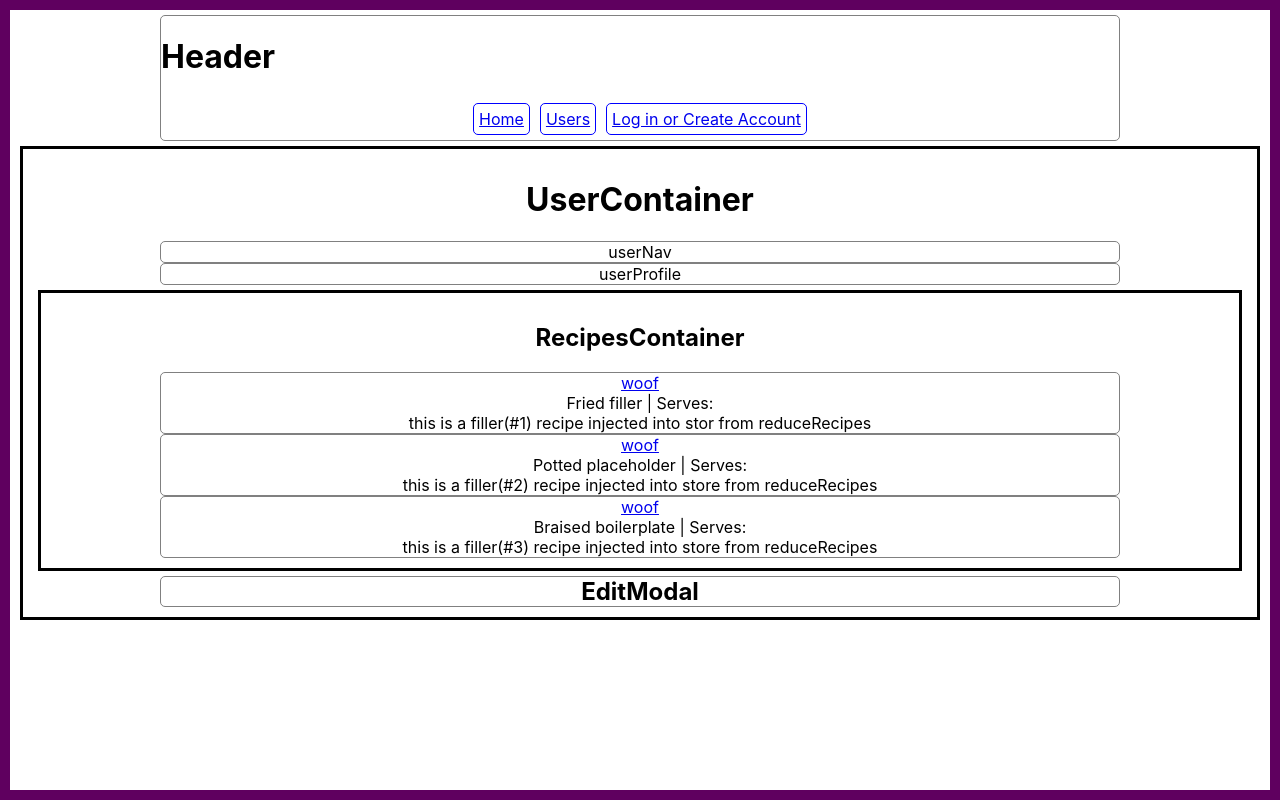
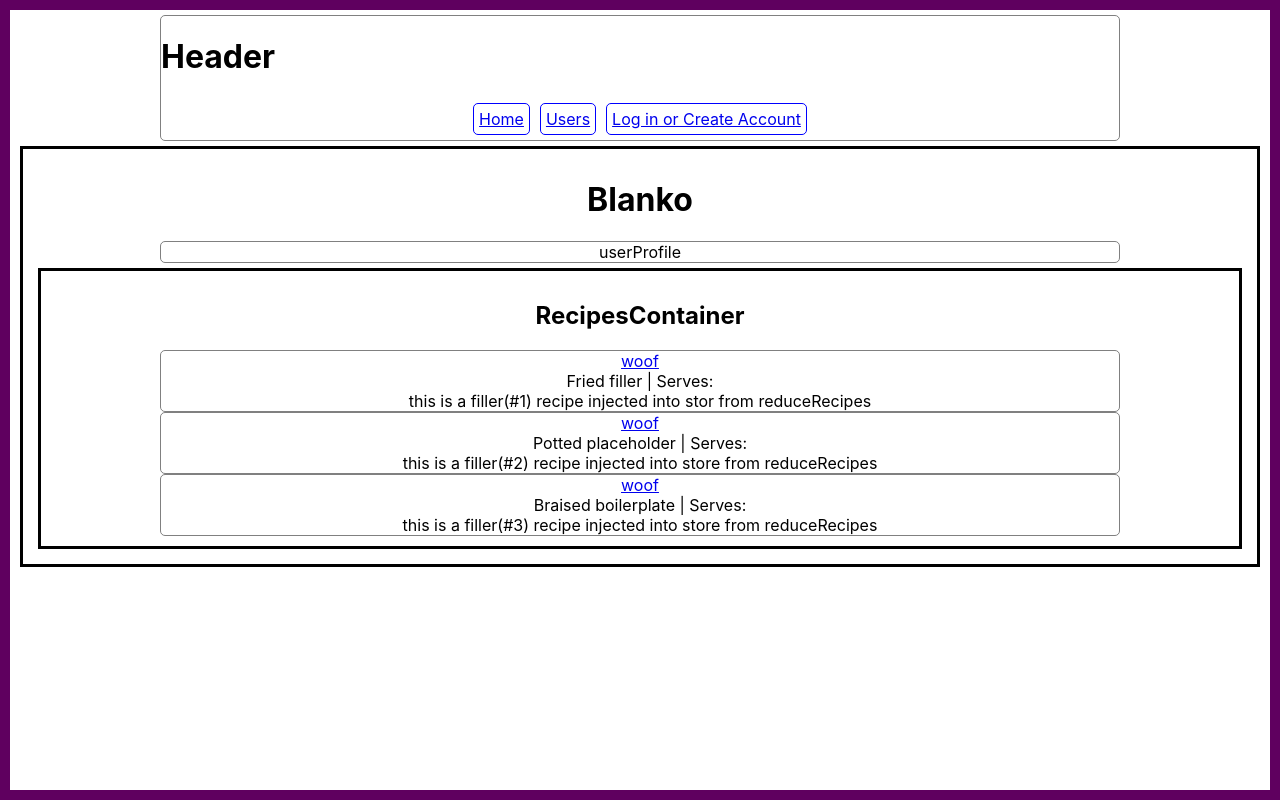
Before and after one commit to royemosby/RecipeSwap_v2, a React (Create React App) app in the folder recipe-swap-frontend/: page /users/Blanko in a window 1280 px wide. Built offline with nearby package versions, Linux system fonts and the light colour scheme.

Commit message:
conditionally renders components in user container if current user

```diff
--- a/recipe-swap-frontend/src/users/UserContainer.js
+++ b/recipe-swap-frontend/src/users/UserContainer.js
@@ -1,21 +1,65 @@
 import React, {Component} from 'react'
+import UserFavorites from './UserFavorites'
 import UserNav from './UserNav'
 import UserProfile from './UserProfile'
 import RecipesContainer from '../recipes/RecipesContainer'
 import EditModal from './EditModal'
+import {connect} from 'react-redux'
 
 class UserContainer extends Component{
   render(){
+
+    const targetUser = () => {
+      if (this.props.currentUser.username === this.props.match.params.username){
+        return this.props.currentUser
+      } else {
+        const found = this.props.users.find( user => {
+          return user.username === this.props.match.params.username
+        })
+        if (found instanceof Object){
+          return found
+        } else {
+          return {username: "User not found"}
+        }
+      }
+    }
+
+    const renderProfileSegments = () => {
+      if(Object.keys(targetUser()).includes("token") && targetUser().token.length > 0){
+        return (
+          <>
+            <UserNav user={targetUser()}/>
+            <UserProfile user={targetUser()}/>
+            <RecipesContainer user={targetUser()}/>
+            <UserFavorites />
+            <EditModal/>
+          </>
+        )
+      } else {
+        return (
+          <>
+            <UserProfile user={targetUser()}/>
+            <RecipesContainer user={targetUser()}/>
+          </>
+        )
+      }
+    }
+
     return(
       <div className="skeleton">
-        <h1>UserContainer</h1>
-        <UserNav/>
-        <UserProfile/>
-        <RecipesContainer/>
-        <EditModal/>
+        <h1>{targetUser().username}</h1>
+        {renderProfileSegments()}
+
       </div>
     )
   }
 }
 
-export default UserContainer
+const mapStateToProps = (state) => {
+  return({
+    users: state.users,
+    currentUser: state.currentUser
+  })
+}
+
+export default connect(mapStateToProps)(UserContainer)
```
